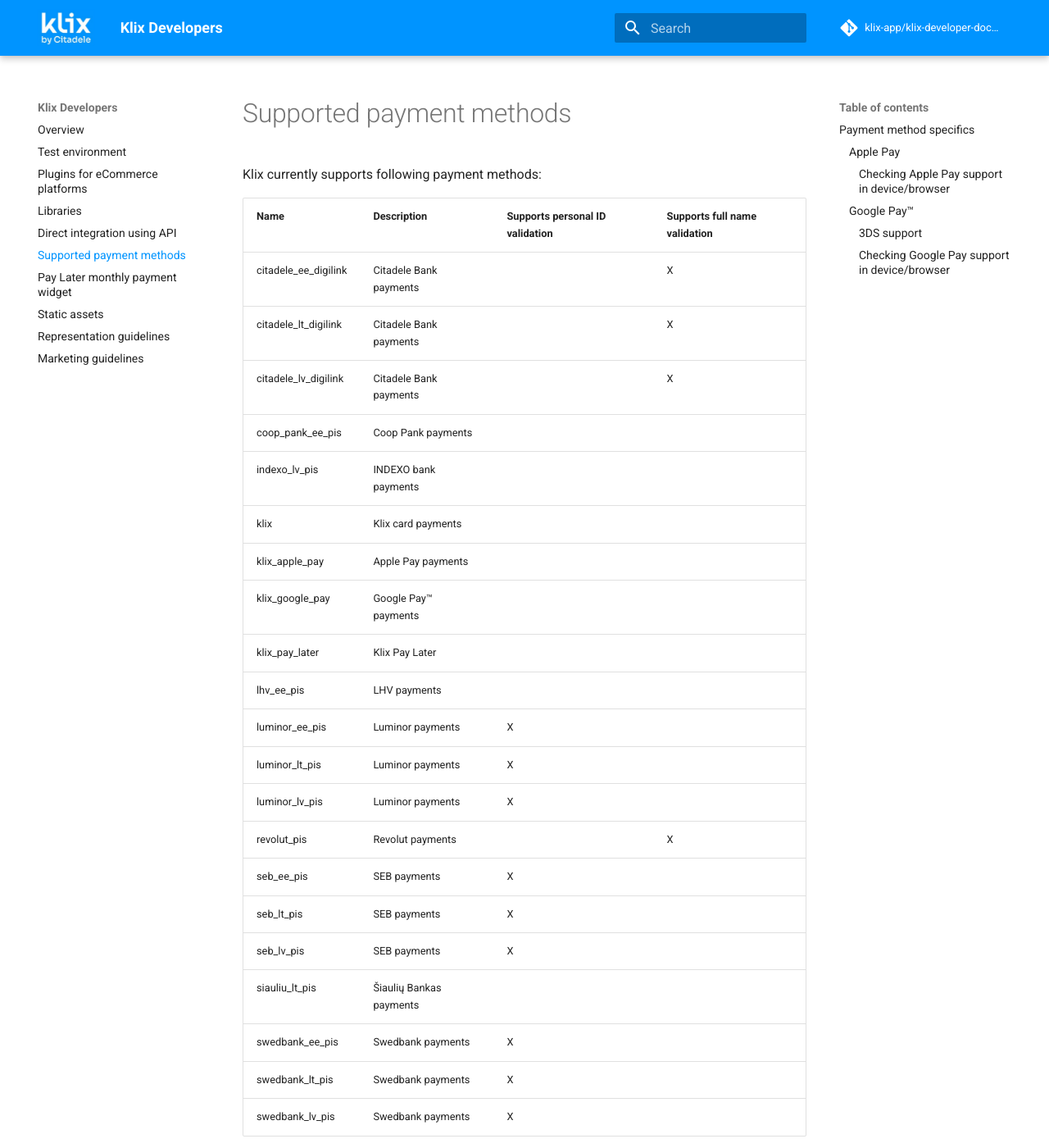
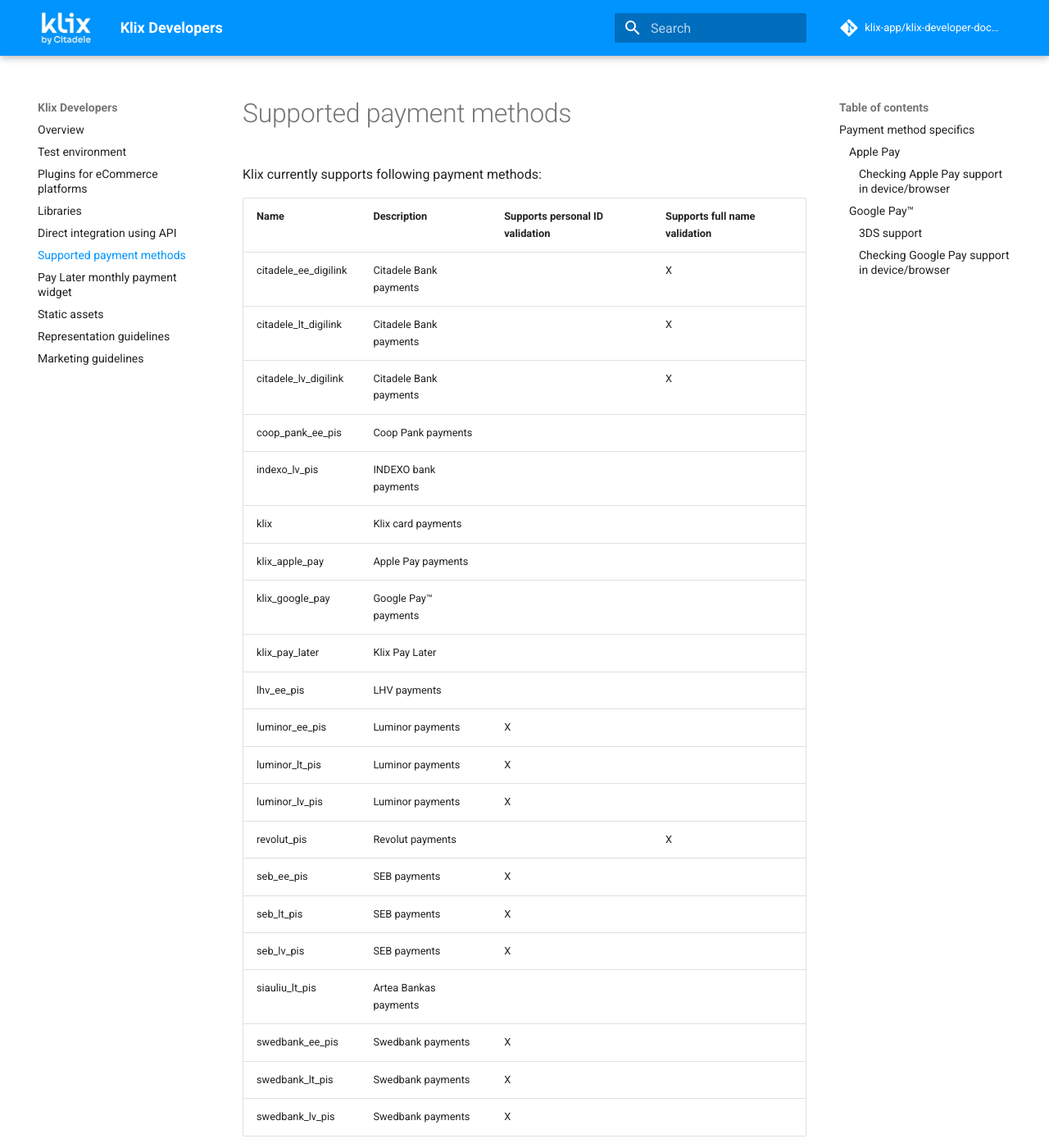
Before and after one commit to klix-app/klix-developer-documentation-website, an MkDocs documentation site: the page built from docs/payment-methods.md, in a window 1280 px wide and 1400 px high. Shown: the whole window at 82% size. Built offline with MkDocs 1.6.1 and Material for MkDocs 9.7.7, drawn with Linux system fonts in a browser that asks for light colours; a script that is not in the unit is left out; comment, search, counter and statistics services are not loaded.

Commit message:
Artea bank name update and color fix

```diff
--- a/docs/payment-methods.md
+++ b/docs/payment-methods.md
@@ -21,7 +21,7 @@
 | seb_ee_pis            | SEB payments                |                X                |                               |
 | seb_lt_pis            | SEB payments                |                X                |                               |
 | seb_lv_pis            | SEB payments                |                X                |                               |
-| siauliu_lt_pis        | Šiaulių Bankas payments     |                                 |                               |
+| siauliu_lt_pis        | Artea Bankas payments     |                                 |                               |
 | swedbank_ee_pis       | Swedbank payments           |                X                |                               |
 | swedbank_lt_pis       | Swedbank payments           |                X                |                               |
 | swedbank_lv_pis       | Swedbank payments           |                X                |                               |
--- a/docs/stylesheets/klix.css
+++ b/docs/stylesheets/klix.css
@@ -39,6 +39,10 @@
 
 [data-md-color-primary=klix-theme-primary] .md-typeset a {
     color: #0094ff
+}
+
+:root {
+  --md-primary-fg-color: #0094ff;
 }
 
 [data-md-color-primary=klix-theme-primary] .md-header,[data-md-color-primary=klix-theme-primary] .md-hero {
```
